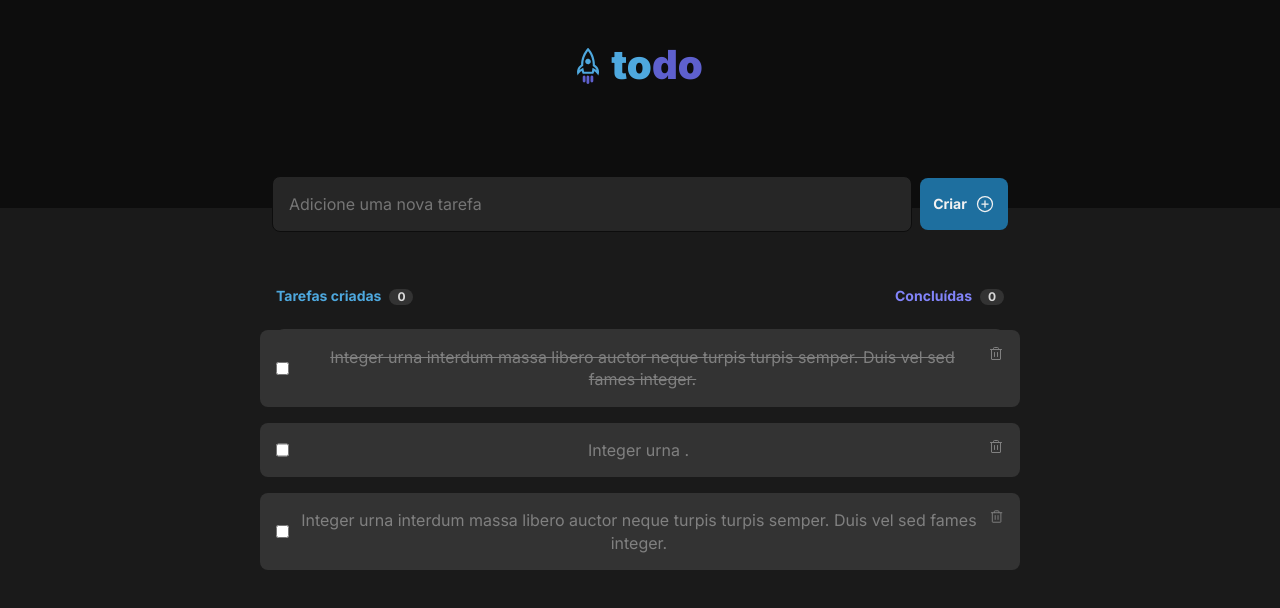
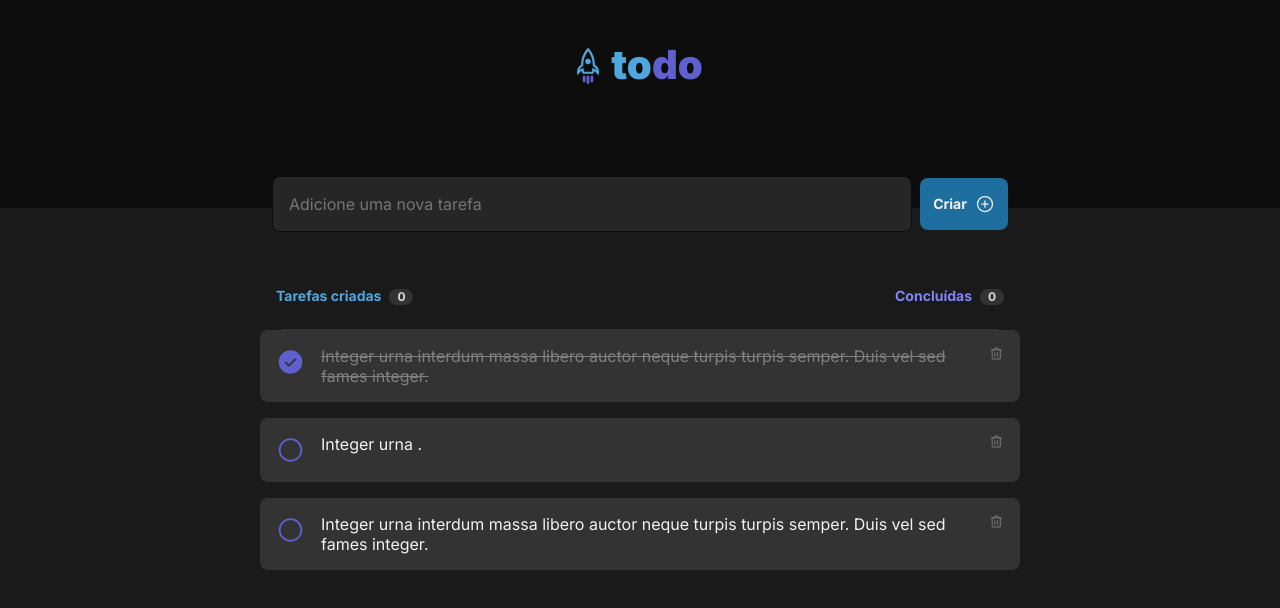
Before and after one commit to henriqueritter/ignite-react-desafio-conceitos, a React (Vite) app: page / in a window 1280 px wide. Shown: the top 608 px of the page. Built offline with nearby package versions, Linux system fonts and the light colour scheme.

Commit message:
feat: init Todo Component

```diff
--- a/src/App.module.css
+++ b/src/App.module.css
@@ -159,7 +159,7 @@ header {
 .todo {
     display: flex;
     flex-direction: row;
-    width: 45.5rem;
+    width: 100%;
     justify-content: space-between;
     background-color: var(--gray-400);
     padding: 1rem;
@@ -170,15 +170,20 @@ header {
     margin-top: 1rem;
 }
 
+.checkBox {
+    color: var(--purple-600);
+}
+
 .unCheckedTodo {
-    width: 40rem;
+    width: 100%;
     margin-left: 1rem;
     margin-right: 0.5rem;
-    text-align: initial;
+    text-align-last: initial;
+    color: var(--gray-100)
 }
 
 .checkedTodo {
-    width: 40rem;
+    width: 100%;
     margin-left: 1rem;
     margin-right: 0.5rem;
     text-align: initial;
--- a/src/App.tsx
+++ b/src/App.tsx
@@ -1,9 +1,10 @@
 import styles from './App.module.css'
 import rocketLogo from './assets/rocket.svg';
 import clipboardIco from './assets/clipboard.svg';
-import { PlusCircle, Trash } from 'phosphor-react';
+import { PlusCircle, Trash, Circle, CheckCircle, Student } from 'phosphor-react';
 
 function App() {
+
   return (
     <div className="App">
       <header>
@@ -34,7 +35,12 @@ function App() {
   )
 }
 
-function TodosSection() {
+function TodosSection(props: any) {
+
+  function handleCheckTodo() {
+    console.log('Clicou');
+  }
+
   const todos: any = [
     {
       id: 1234,
@@ -43,25 +49,24 @@ function TodosSection() {
     }
   ];
 
-
   if (todos) {
     return (
       <div className={styles.contentTodos}>
         <div className={styles.todo}>
-          <input type="checkbox" />
-          <p className={todos[0].isChecked ? styles.checkedTodo : styles.unCheckedTodo}>
+          <CheckCircle onClick={handleCheckTodo} weight="fill" className={styles.checkBox} size={32} />
+          <div className={todos[0].isChecked ? styles.checkedTodo : styles.unCheckedTodo}>
             Integer urna interdum massa libero auctor neque turpis turpis semper. Duis vel sed fames integer.
-          </p>
+          </div>
           <Trash size={16} />
         </div>
         <div className={styles.todo}>
-          <input type="checkbox" />
-          <p>Integer urna .</p>
+          <Circle className={styles.checkBox} size={32} />
+          <div className={styles.unCheckedTodo}>Integer urna .</div>
           <Trash size={16} />
         </div>
         <div className={styles.todo}>
-          <input type="checkbox" />
-          <p>Integer urna interdum massa libero auctor neque turpis turpis semper. Duis vel sed fames integer.</p>
+          <Circle className={styles.checkBox} size={32} />
+          <div className={styles.unCheckedTodo}>Integer urna interdum massa libero auctor neque turpis turpis semper. Duis vel sed fames integer.</div>
           <Trash size={16} />
         </div>
       </div >
```
Also changed, not shown: src/components/Todo/index.tsx (added, +26 -0 lines), src/components/Todo/styles.module.css (added).
